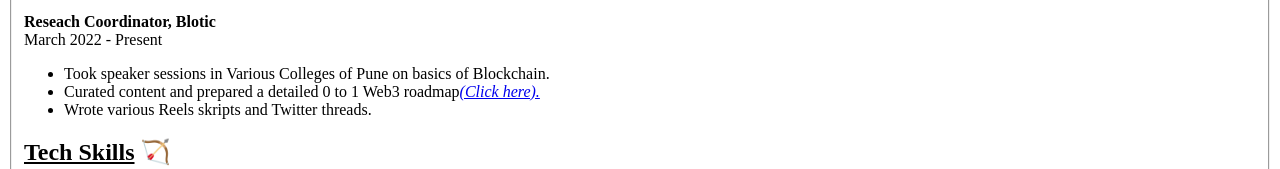
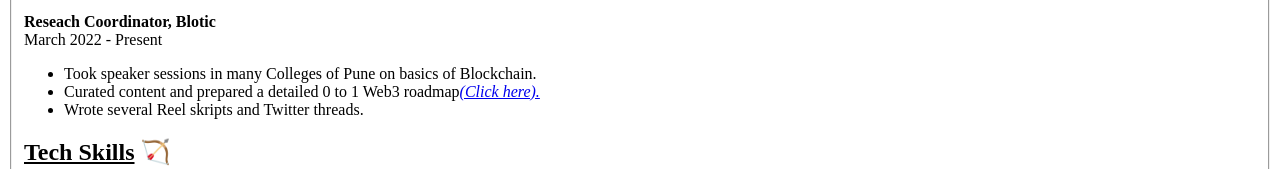
Before and after one commit to shlokrp/resume, a plain HTML site: page index.html in a window 1280 px wide. Shown: the part 693-862 px from the top of the page. Drawn offline with Linux system fonts and the light colour scheme.

Commit message:
Update index.html

```diff
--- a/index.html
+++ b/index.html
@@ -123,9 +123,9 @@ Feb 2023 - Present
 <b>Reseach Coordinator, Blotic</b>
 <br>March 2022 - Present
 <ul>
-    <li>Took speaker sessions in Various Colleges of Pune on basics of Blockchain.</li>
+    <li>Took speaker sessions in many Colleges of Pune on basics of Blockchain.</li>
     <li>Curated content and prepared a detailed 0 to 1 Web3 roadmap<a href="https://blotic.super.site"><i>(Click here).</a></i></li>
-    <li> Wrote various Reels skripts and Twitter threads.</li>
+    <li> Wrote several Reel skripts and Twitter threads.</li>
 </ul>
 </section>
 <section id="skills">
```
